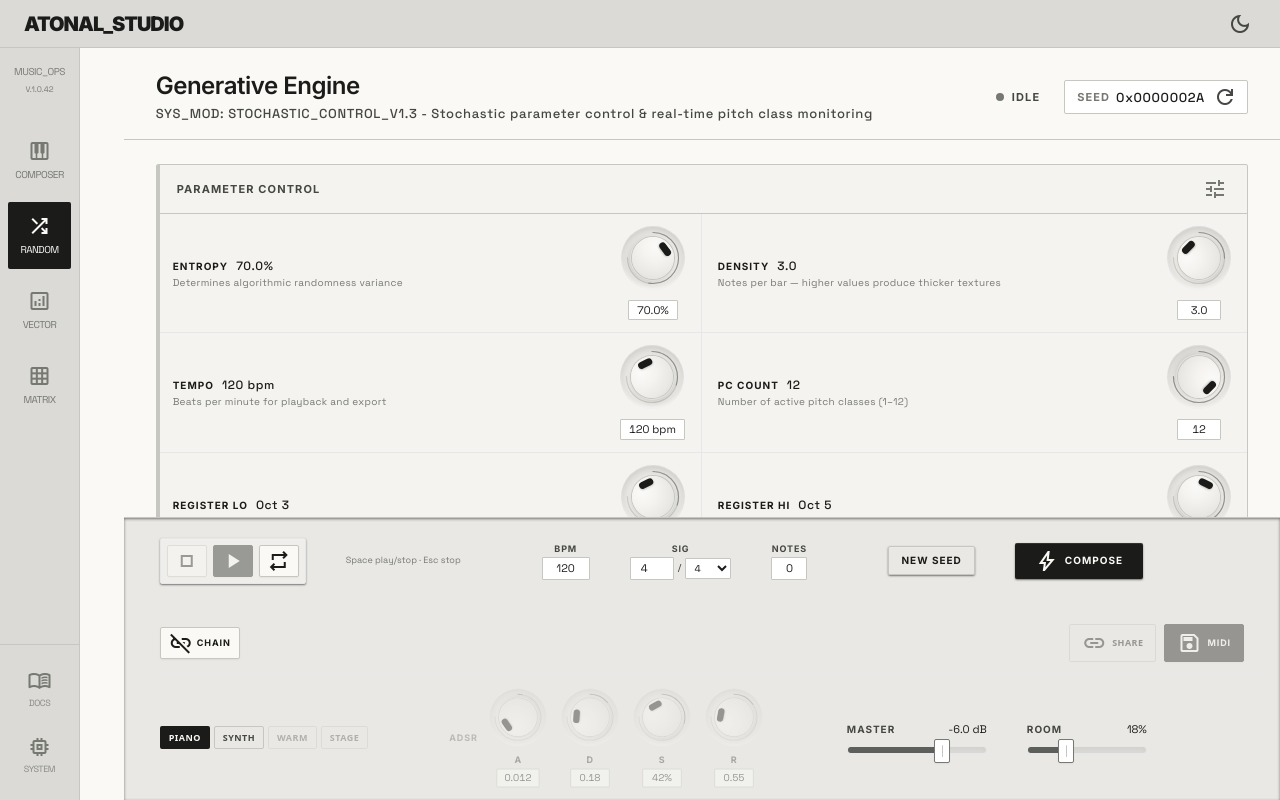
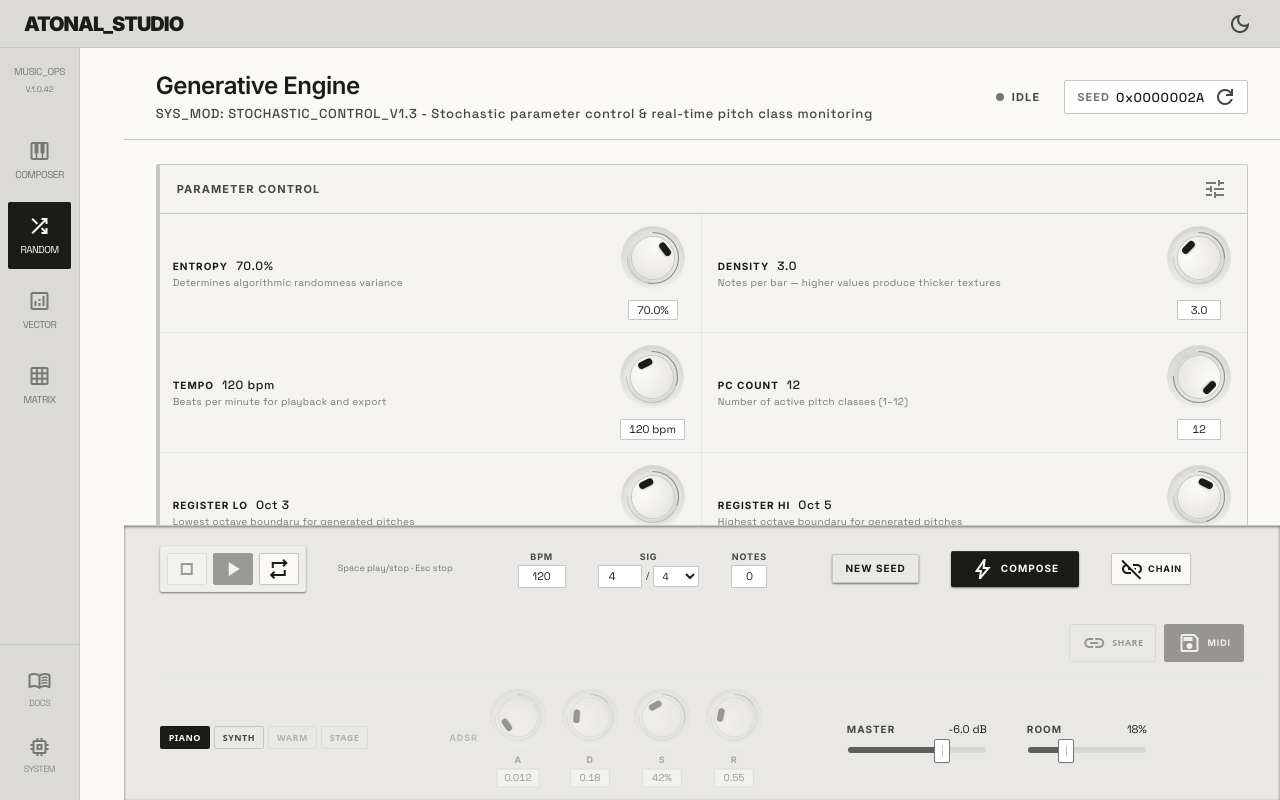
Before and after one commit to jouniverse/atonal-studio, a Next.js app in the folder src/: page /random in a window 1280 px wide. Built offline with nearby package versions, Linux system fonts and the light colour scheme.

Commit message:
Minor UI changes

```diff
--- a/src/components/composer/TransportBar.tsx
+++ b/src/components/composer/TransportBar.tsx
@@ -72,7 +72,7 @@ export function TransportBar({ children, hideChainOnTouch }: { children?: ReactN
     <div className="border-t border-[var(--outline-variant)] bg-[var(--surface-container-high)] touch:bg-[var(--surface-container-high)]/80 touch:bg-black touch:bg-opacity-10 touch:backdrop-blur-lg shrink-0 touch:fixed touch:bottom-16 touch:left-0 touch:right-0 touch:z-40 flex flex-col gap-0 py-2 px-4 mb-0 touch:py-0 touch:mb-0 deboss-panel">
 
       {/* ── ROW 1: transport controls + compose action ── */}
-      <div className="flex items-center ml-5 mr-5 touch:mx-2 py-3 gap-10 touch:gap-3 flex-wrap touch:justify-center min-h-[48px]">
+      <div className="flex items-center ml-5 mr-5 touch:mx-2 py-3 gap-8 touch:gap-3 flex-wrap touch:justify-center min-h-[48px]">
 
         {/* Play / Stop / Loop */}
         <div className="flex items-center gap-1.5 p-1.5 bg-[var(--surface-container)] rounded-sm border border-[var(--outline-variant)]/50 emboss-control shrink-0 max-sm:w-full max-sm:justify-center">
```
